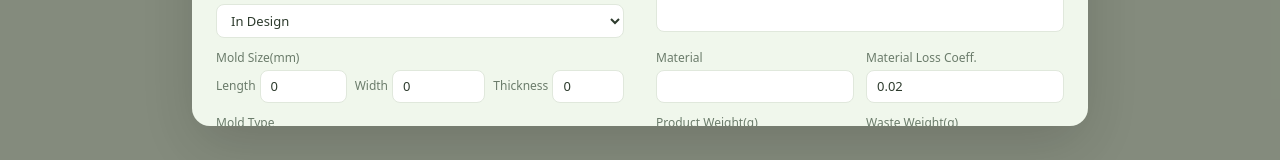
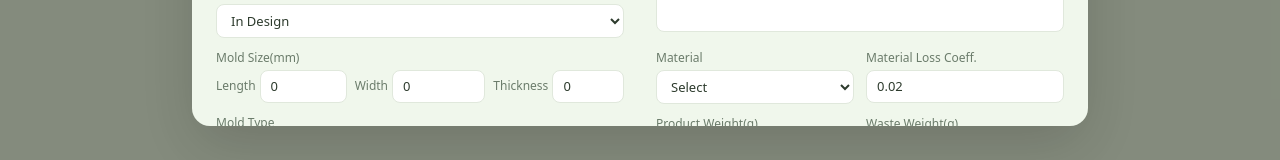
Before and after one commit to erikzhuang-dev/ubzhuangs-robot, a Next.js app: page / in a window 1280 px wide. Both pictures are taken after typing "Sample" into the empty fields and a click on the button "Add". Shown: the part 634-794 px from the top of the page. Built offline with nearby package versions, Linux system fonts and the light colour scheme.

Commit message:
feat: 产品材料字段改为下拉选择并关联后台配置
Coze-Commit-Type: user
Coze-User-ID: 3739915826497834
Coze-Conversation-ID: 11684564

```diff
--- a/src/app/page.tsx
+++ b/src/app/page.tsx
@@ -1836,12 +1836,21 @@ function MoldRow({
                     </DetailField>
                     <div className="grid grid-cols-2 gap-3">
                       <DetailField label={t.material}>
-                        <input
-                          type="text"
+                        <select
                           value={mold.material}
                           onChange={(e) => onUpdate(mold.id, 'material', e.target.value)}
                           className="detail-input"
-                        />
+                        >
+                          <option value="">{lang === 'zh' ? '请选择' : 'Select'}</option>
+                          {materials.map((mat) => (
+                            <option key={mat} value={mat}>
+                              {mat}
+                            </option>
+                          ))}
+                          {mold.material && !materials.includes(mold.material) && (
+                            <option value={mold.material}>{mold.material}</option>
+                          )}
+                        </select>
                       </DetailField>
                       <DetailField label={t.materialLossCoeff}>
                         <input
@@ -2347,12 +2356,18 @@ function AddMoldModal({
                 </DetailField>
                 <div className="grid grid-cols-2 gap-3">
                   <DetailField label={t.material}>
-                    <input
-                      type="text"
+                    <select
                       value={newMold.material || ''}
                       onChange={(e) => onUpdate('material', e.target.value)}
                       className="detail-input"
-                    />
+                    >
+                      <option value="">{lang === 'zh' ? '请选择' : 'Select'}</option>
+                      {materials.map((mat) => (
+                        <option key={mat} value={mat}>
+                          {mat}
+                        </option>
+                      ))}
+                    </select>
                   </DetailField>
                   <DetailField label={t.materialLossCoeff}>
                     <input
```
